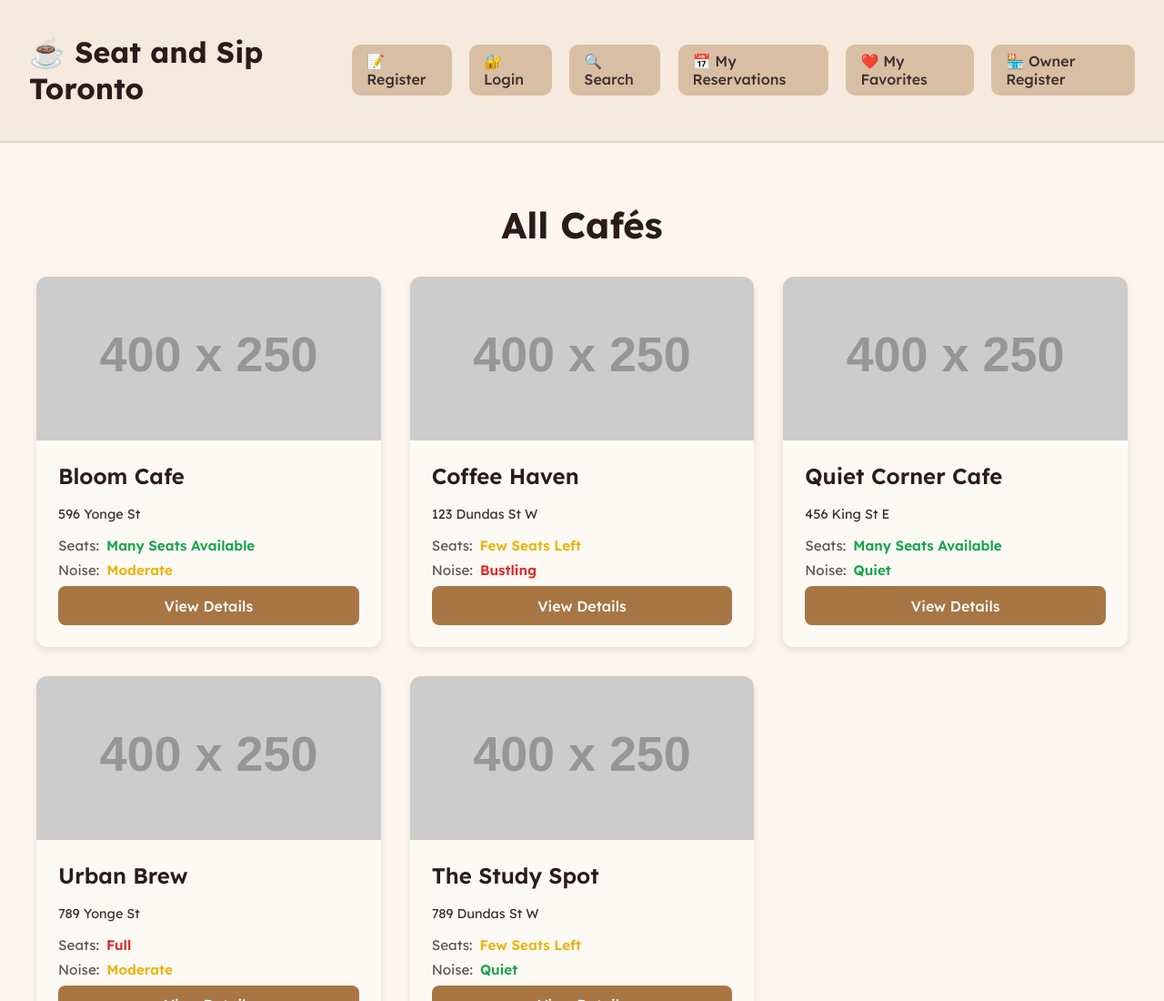
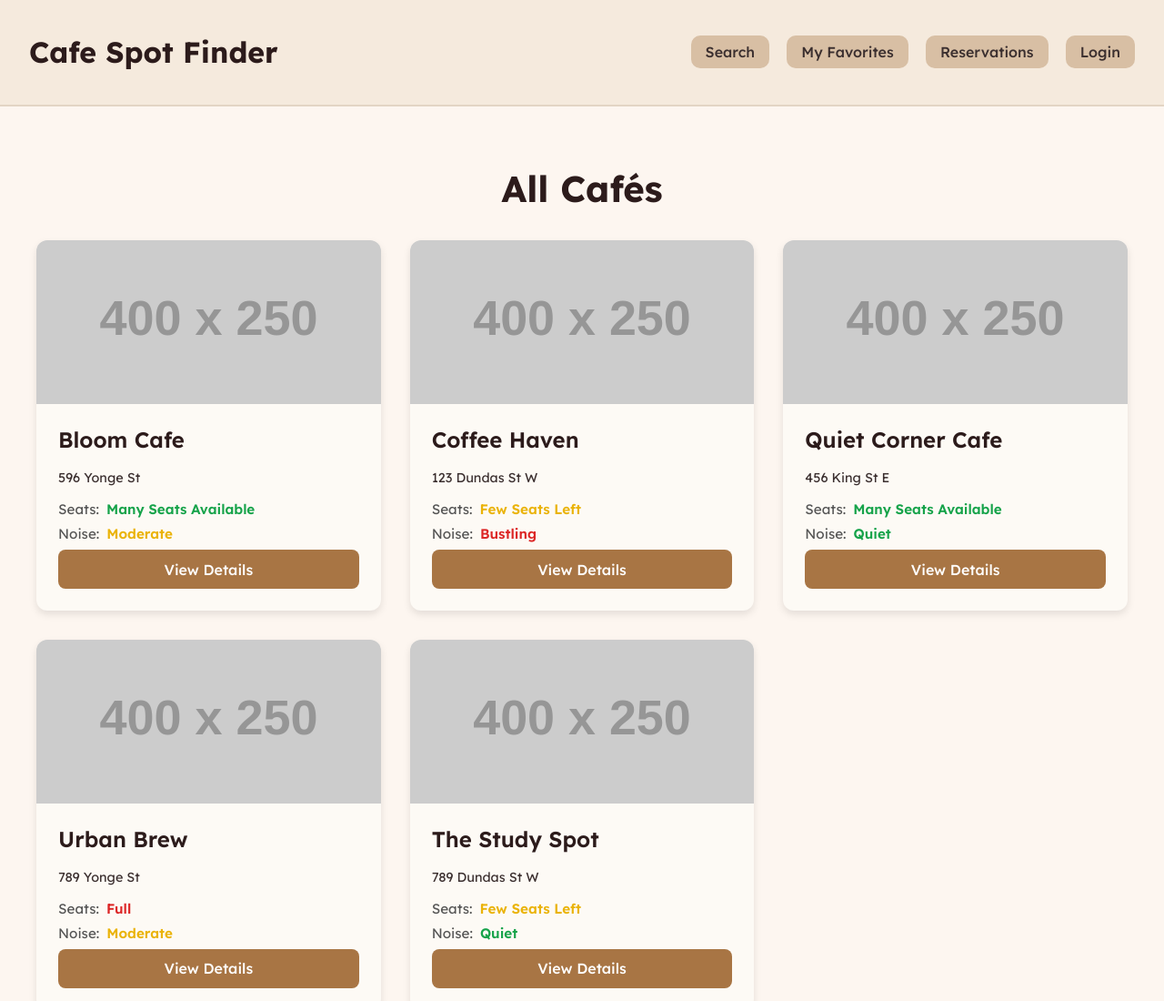
Before and after one commit to audreyllc/cafe-spot-finder-audrey, a plain HTML site: page search/results.html in a window 1280 px wide. Shown: the top 1100 px of the page at 91% size. Drawn offline with Linux system fonts and the light colour scheme; placeholder pictures from the web are drawn by us; a web font is replaced by a local one.

Commit message:
Update results.html

```diff
--- a/search/results.html
+++ b/search/results.html
@@ -130,14 +130,12 @@
 </head>
 <body>
     <header>
-        <h1>☕ Seat and Sip Toronto</h1>
+        <h1><a href="../index.html">Cafe Spot Finder</a></h1>
         <nav>
-            <a href="../register-user/index.html">📝 Register</a>
-            <a href="../login/index.html">🔐 Login</a>
-            <a href="./index.html">🔍 Search</a>
-            <a href="../my-reservations/index.html">📅 My Reservations</a>
-            <a href="../my-favorites/index.html">❤️ My Favorites</a>
-            <a href="../register-owner/index.html">🏪 Owner Register</a>
+            <a href="../search/index.html">Search</a>
+            <a href="../my-favorites/index.html">My Favorites</a>
+            <a href="../my-reservations/index.html">Reservations</a>
+            <a href="../login/index.html">Login</a>
         </nav>
     </header>
 
```
